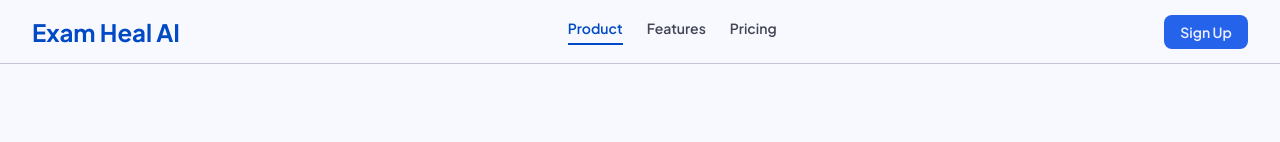
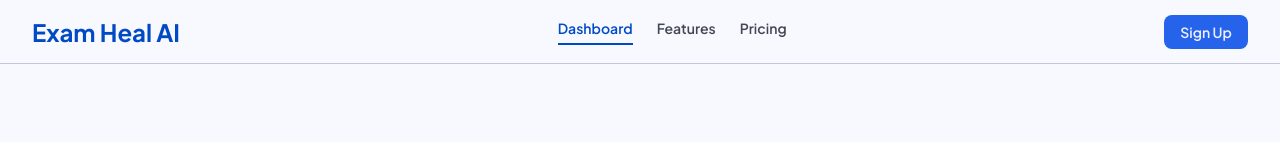
Before and after one commit to arqamsyed54-arch/Chess-Fight-LLM, a Next.js app: page / in a window 1280 px wide. Shown: the top 142 px of the page. Built offline with nearby package versions, Linux system fonts and the light colour scheme.

Commit message:
feat: add Dashboard link to landing nav

```diff
--- a/src/app/page.tsx
+++ b/src/app/page.tsx
@@ -16,7 +16,7 @@ export default function Home() {
           <span className="text-[24px] font-bold text-primary">Exam Heal AI</span>
         </div>
         <div className="hidden md:flex gap-6">
-          <a className="text-[14px] font-semibold text-primary border-b-2 border-primary pb-1" href="#">Product</a>
+          <Link href="/dashboard" className="text-[14px] font-semibold text-primary border-b-2 border-primary pb-1">Dashboard</Link>
           <a className="text-[14px] font-semibold text-on-surface-variant hover:text-primary transition-colors pb-1" href="#features">Features</a>
           <a className="text-[14px] font-semibold text-on-surface-variant hover:text-primary transition-colors pb-1" href="#pricing">Pricing</a>
         </div>
```
